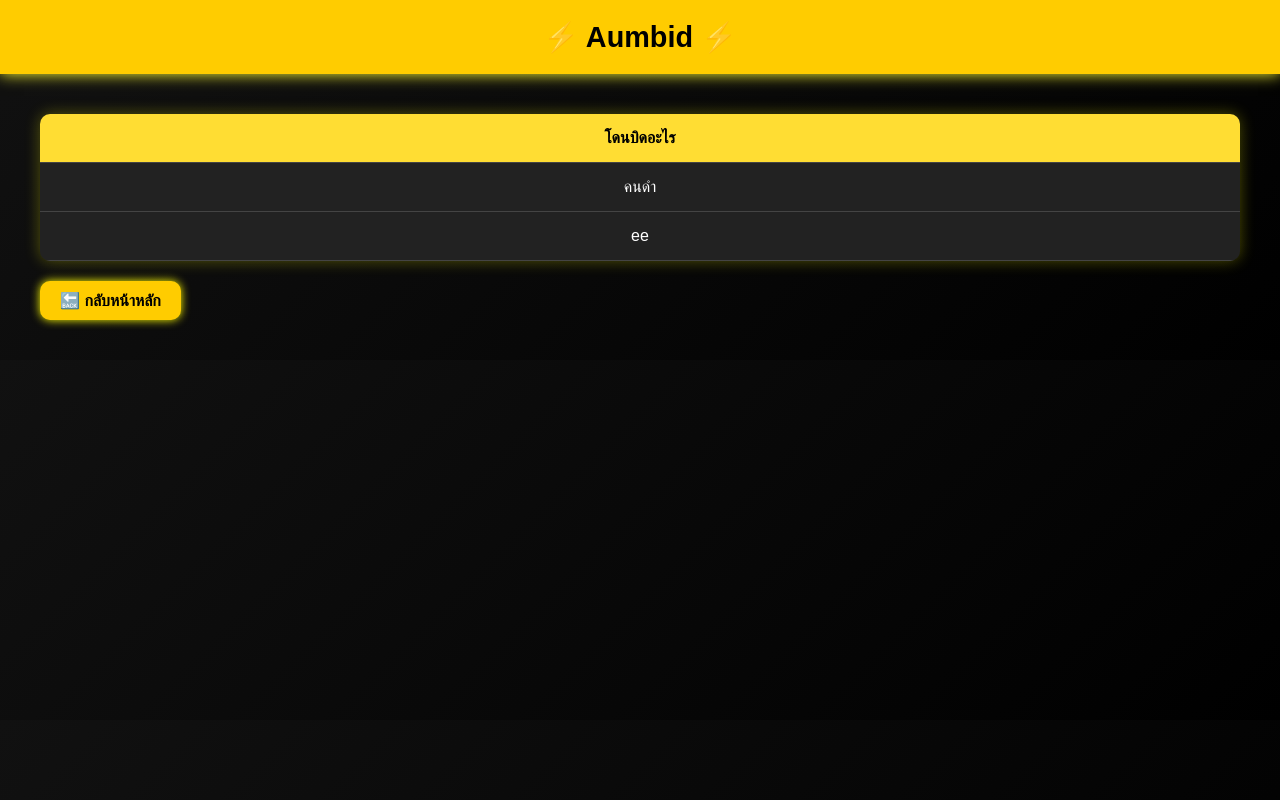
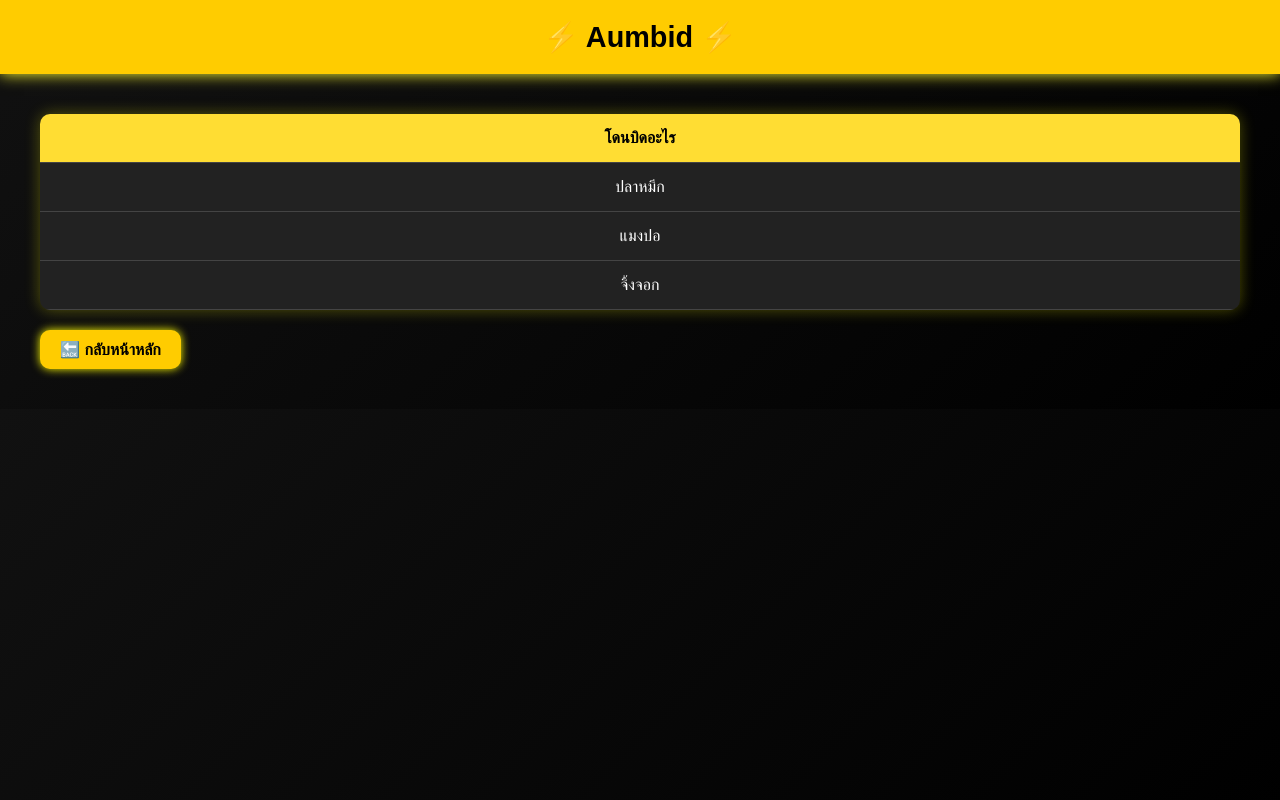
Before and after one commit to Ere12e/Ere12e.github.io, a plain HTML site: page index.html in a window 1280 px wide. Drawn offline with Linux system fonts and the light colour scheme.

Commit message:
Update index.html

```diff
--- a/index.html
+++ b/index.html
@@ -83,11 +83,15 @@
       </thead>
       <tbody>
         <tr>
-          <td>คนดำ</td>
+          <td>ปลาหมึก</td>
 
         </tr>
         <tr>
-          <td>ee</td>
+          <td>แมงปอ</td>
+
+        </tr>
+         <tr>
+          <td>จิ้งจอก</td>
 
         </tr>
 
```
